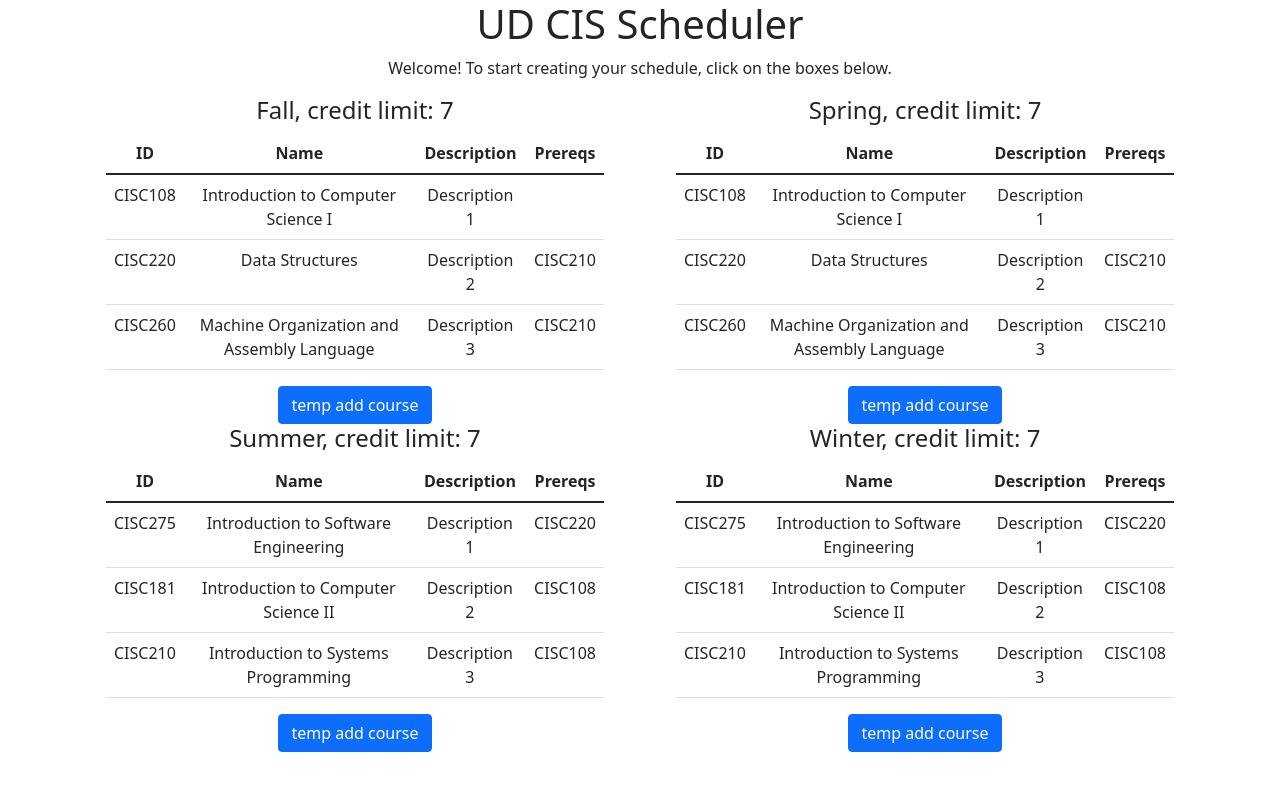
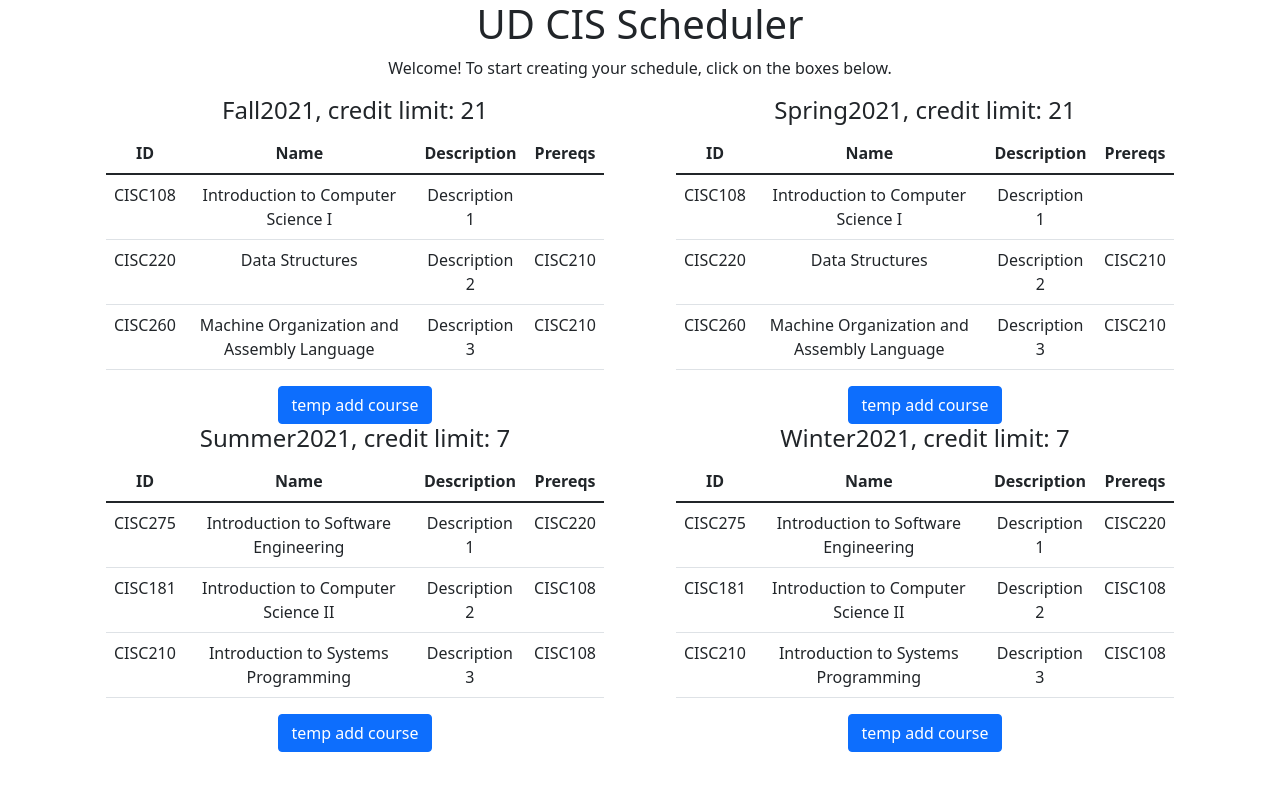
Before and after one commit to UD-CISC275-F21/ud-cis-scheduler-team-13, a React (Create React App) app: page / in a window 1280 px wide. Shown: the top 790 px of the page. Built offline with nearby package versions, Linux system fonts and the light colour scheme.

Commit message:
added creditLim getter and years to semester keys

```diff
--- a/src/components/AllSemestersTable.tsx
+++ b/src/components/AllSemestersTable.tsx
@@ -17,10 +17,10 @@ export function AllSemestersTable(): JSX.Element {
     // Take list of courses and sort them into default semesters,
     // or maybe leave semesters blank by default
     const defaultCourses: Record<string, Course[]> = {
-        "Fall": courses1,
-        "Spring": courses1,
-        "Summer": courses,
-        "Winter": courses,
+        "Fall2021": courses1,
+        "Spring2021": courses1,
+        "Summer2021": courses,
+        "Winter2021": courses,
         "Remaining": []};
 
     // Hook to track courses across semesters
@@ -58,6 +58,16 @@ export function AllSemestersTable(): JSX.Element {
         return partitioned;
     }
 
+    function getCreditLim(semesterName: string): number {
+        if (semesterName.includes("Fall") || semesterName.includes("Spring")) {
+            return 21;
+        } else if (semesterName.includes("Winter") || semesterName.includes("Summer")) {
+            return 7;
+        } else {
+            return -1; // this shouldn't happen lol
+        }
+    }
+
     const partitionedKeys = partitionSemesters(allCourses, 2);
 
     return <Container>
@@ -65,7 +75,7 @@ export function AllSemestersTable(): JSX.Element {
             return <Row key={nKeys[1]}>
                 {nKeys.map((key: string) => {
                     return <Col key={key}>
-                        <SemesterTable semesterName={key} creditLimit={7} allCourses={allCourses} setAllCourses={setAllCourses}></SemesterTable>
+                        <SemesterTable semesterName={key} creditLimit={getCreditLim(key)} allCourses={allCourses} setAllCourses={setAllCourses}></SemesterTable>
                     </Col>;
                 })}
             </Row>;
```
